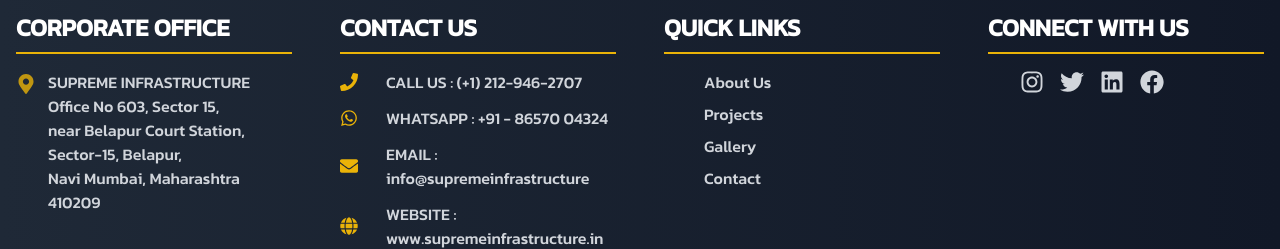
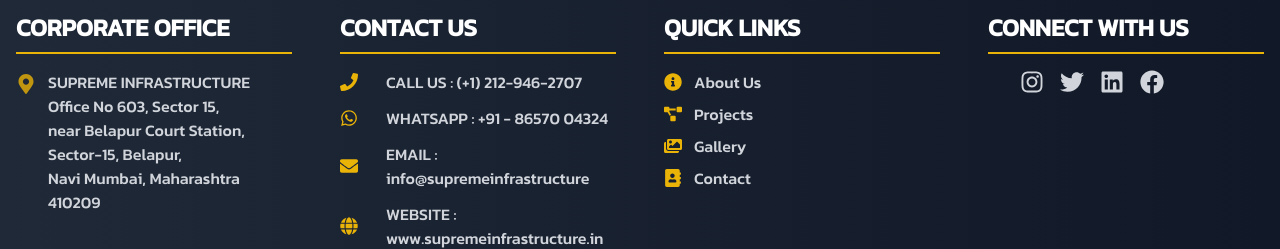
Before and after one commit to AkshayKalamkarr/supremeinfrastructure, a Next.js app: page / in a window 1280 px wide. Shown: the part 4310-4559 px from the top of the page. Built offline with nearby package versions, Linux system fonts and the light colour scheme.

Commit message:
new code

```diff
--- a/components/Footer.jsx
+++ b/components/Footer.jsx
@@ -1,7 +1,7 @@
 'use client'
 import Link from 'next/link'
 import React from 'react'
-import { FaMapMarkerAlt, FaPhone, FaWhatsapp, FaEnvelope, FaGlobe, FaInstagram, FaTwitter, FaLinkedin, FaFacebook } from 'react-icons/fa'
+import { FaMapMarkerAlt, FaPhone, FaWhatsapp, FaEnvelope, FaGlobe, FaInstagram, FaTwitter, FaLinkedin, FaFacebook, FaInfoCircle, FaProjectDiagram, FaImages, FaAddressBook } from 'react-icons/fa'
 
 const Footer = () => {
     return (
@@ -45,9 +45,17 @@ const Footer = () => {
                     <div className="space-y-4">
                         <h2 className="text-xl sm:text-2xl font-bold uppercase border-b-2 border-yellow-500 pb-2 mb-4 text-start">Quick Links</h2>
                         <div className="flex flex-col space-y-2">
-                            {['About Us', 'Projects', 'Gallery', 'Contact'].map((item, index) => (
-                                <Link key={index} href={`/${item.toLowerCase().replace(' ', '')}`} className="text-gray-300 hover:text-yellow-500 transition duration-300 md:mx-10 text-sm sm:text-base hover:underline hover:underline-offset-4">
-                                    {item}
+                            {[
+                                { icon: FaInfoCircle, text: 'About Us' },
+                                { icon: FaProjectDiagram, text: 'Projects' },
+                                { icon: FaImages, text: 'Gallery' },
+                                { icon: FaAddressBook, text: 'Contact' }
+                            ].map((item, index) => (
+                                <Link key={index} href={`/${item.text.toLowerCase().replace(' ', '')}`} className="flex items-center space-x-3 group">
+                                    <item.icon className="text-yellow-500 flex-shrink-0 transition-transform duration-300 group-hover:rotate-12" size={18} />
+                                    <span className="text-gray-300 hover:text-yellow-500 transition duration-300 text-sm sm:text-base hover:underline hover:underline-offset-4">
+                                        {item.text}
+                                    </span>
                                 </Link>
                             ))}
                         </div>
```
